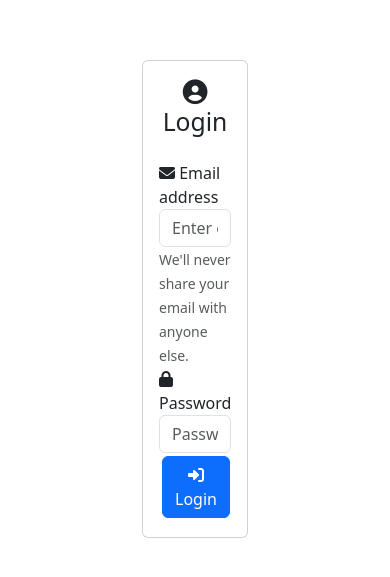
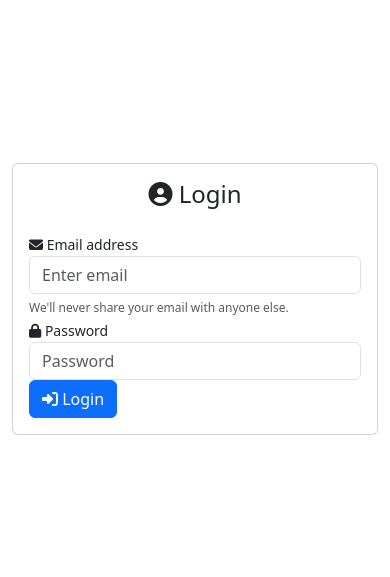
Before and after one commit to rybolt/TodoRist, an Angular app in the folder todo-rist/: page / in a window 390 px wide. Shown: the part 123-700 px from the top of the page. Built offline with nearby package versions, Linux system fonts and the light colour scheme.

Commit message:
fixed login page responsiveness isssues

```diff
--- a/todo-rist/src/app/login/login.component.css
+++ b/todo-rist/src/app/login/login.component.css
@@ -1,3 +1,38 @@
-button.btn {
-    margin: 3px;
+/* Ensure the card takes up full height on smaller screens */
+.card {
+  margin-top: 20px;
+  margin-bottom: 20px;
+}
+
+/* Responsive font sizes */
+h2 {
+  font-size: 2rem; /* Adjust as needed */
+}
+
+.form-group label {
+  font-size: 1rem; /* Adjust as needed */
+}
+
+.form-text {
+  font-size: 0.875rem; /* Adjust as needed */
+}
+
+/* Media queries for smaller screens */
+@media (max-width: 576px) {
+  .card {
+    margin-top: 10px;
+    margin-bottom: 10px;
   }
+
+  h2 {
+    font-size: 1.5rem;
+  }
+
+  .form-group label {
+    font-size: 0.875rem;
+  }
+
+  .form-text {
+    font-size: 0.75rem;
+  }
+}
--- a/todo-rist/src/app/login/login.component.html
+++ b/todo-rist/src/app/login/login.component.html
@@ -1,6 +1,6 @@
 <div class="container">
-  <div class="row justify-content-center align-items-center" style="height: 100vh;">
-    <div class="col-4">
+  <div class="row justify-content-center align-items-center" style="min-height: 100vh;">
+    <div class="col-md-6 col-sm-12">
       <div class="card">
         <div class="card-body">
           <h2 class="text-center mb-4">
```
